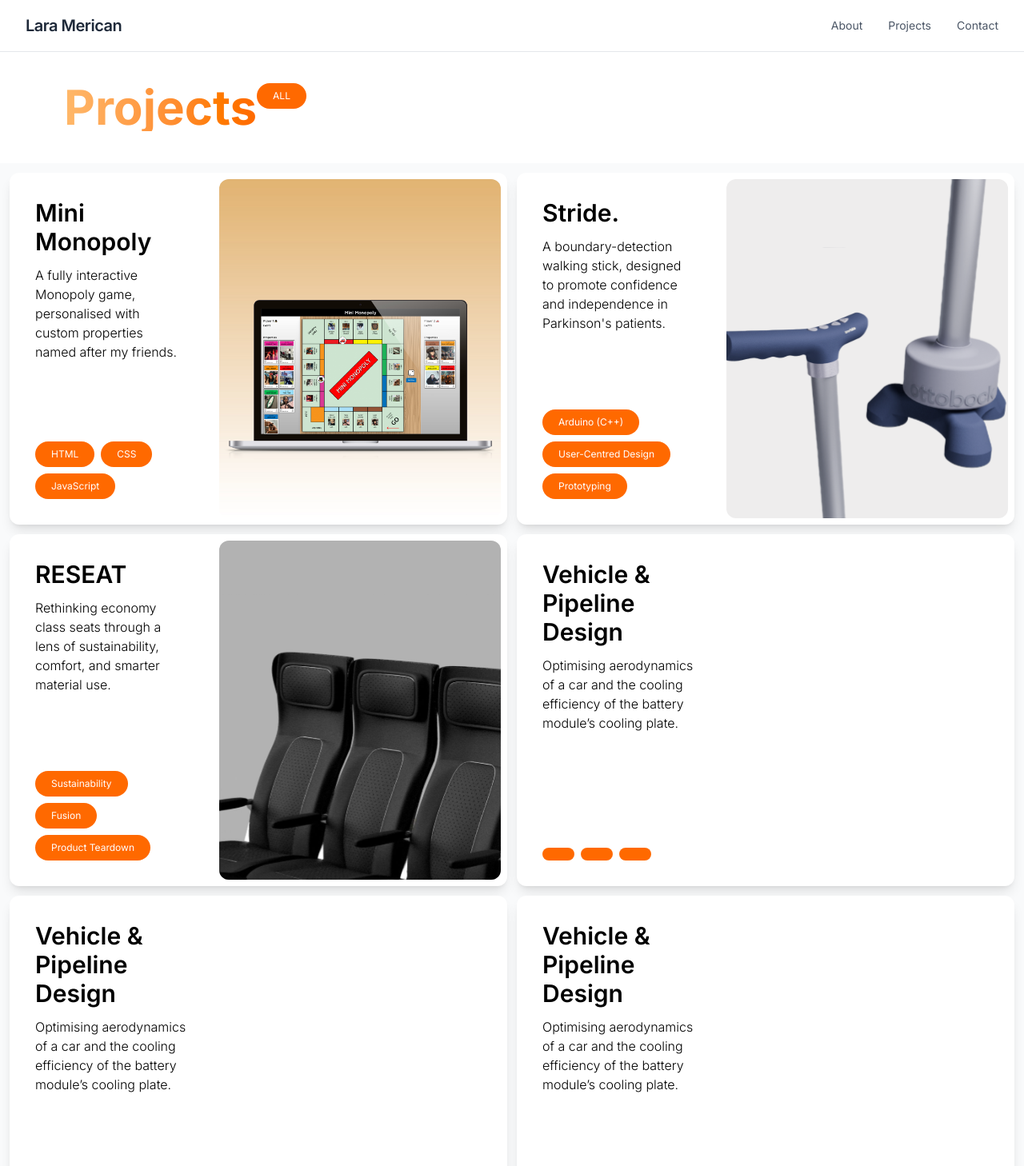
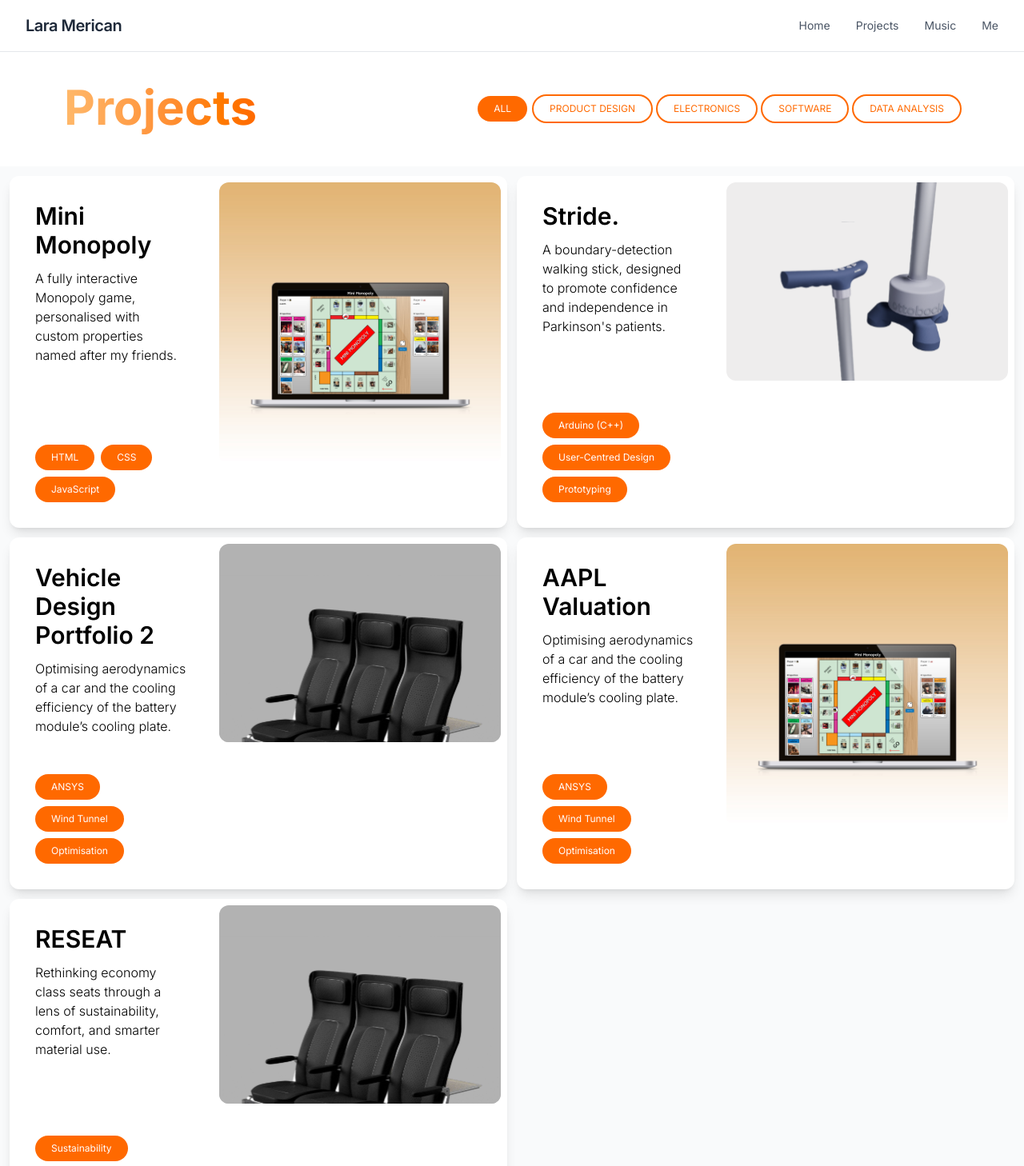
Before and after one commit to larasm192/portfolio-new, a React (Vite) app: page /projects in a window 1280 px wide. Shown: the top 1458 px of the page at 80% size. Built offline with nearby package versions, Linux system fonts and the light colour scheme.

Commit message:
working project filters

```diff
--- a/src/Home.jsx
+++ b/src/Home.jsx
@@ -84,29 +84,23 @@ export default function Home() {
               <ProjectCardv2
                 title="Mini Monopoly"
                 description="A fully interactive Monopoly game, personalised with custom properties named after my friends."
-                link="/Monopoly"
+                link="/monopoly"
                 image={monopolyUrl}
-                skill1="HTML"
-                skill2="CSS"
-                skill3="JavaScript"
+                skills={["HTML", "CSS", "JavaScript"]}
               />
               <ProjectCardv2
                 title="Stride."
                 description="A boundary-detection walking stick, designed to promote confidence and independence in Parkinson's patients."
-                link="/Stride"
+                link="/stride"
                 image={strideUrl}
-                skill1="Arduino (C++)"
-                skill2="User-Centred Design"
-                skill3="Prototyping"
+                skills={["Arduino (C++)", "User-Centred Design", "Prototyping"]}
               />
               <ProjectCardv2
                 title="RESEAT"
                 description="Rethinking economy class seats through a lens of sustainability, comfort, and smarter material use."
-                link="/Reseat"
+                link="/reseat"
                 image={reseatUrl}
-                skill1="Sustainability"
-                skill2="Fusion"
-                skill3="Product Teardown"
+                skills={["Sustainability", "Fusion", "Product Teardown"]}
               />
               <ProjectCard
                 title="Vehicle & Pipeline Design"
--- a/src/Projects.jsx
+++ b/src/Projects.jsx
@@ -1,40 +1,113 @@
 import Navbar from "./components/Navbar.jsx";
-import { motion } from "framer-motion";
+import { motion, AnimatePresence } from "framer-motion";
 import ProjectCardv2 from "./components/ProjectCard-v2.jsx";
 import monopolyUrl from "/mini-monopoly.jpg";
 import strideUrl from "/stride.svg";
 import reseatUrl from "/reseat.svg";
+import { useState } from "react";
+
+const allProjects = [
+  {
+    title: "Mini Monopoly",
+    description:
+      "A fully interactive Monopoly game, personalised with custom properties named after my friends.",
+    link: "/monopoly",
+    image: monopolyUrl,
+    skills: ["HTML", "CSS", "JavaScript"],
+    tags: ["software"],
+  },
+  {
+    title: "Stride.",
+    description:
+      "A boundary-detection walking stick, designed to promote confidence and independence in Parkinson's patients.",
+    link: "/stride",
+    image: strideUrl,
+    skills: ["Arduino (C++)", "User-Centred Design", "Prototyping"],
+    tags: ["product-design", "electronics"],
+  },
+  {
+    title: "Vehicle Design Portfolio 2",
+    description:
+      "Optimising aerodynamics of a car and the cooling efficiency of the battery module’s cooling plate.",
+    link: "/reseat",
+    image: reseatUrl,
+    skills: ["ANSYS", "Wind Tunnel", "Optimisation"],
+    tags: ["product-design", "sustainability"],
+  },
+  {
+    title: "AAPL Valuation",
+    description:
+      "Optimising aerodynamics of a car and the cooling efficiency of the battery module’s cooling plate.",
+    link: "/reseat",
+    image: monopolyUrl,
+    skills: ["ANSYS", "Wind Tunnel", "Optimisation"],
+    tags: ["data-analysis"],
+  },
+  {
+    title: "RESEAT",
+    description:
+      "Rethinking economy class seats through a lens of sustainability, comfort, and smarter material use.",
+    link: "/reseat",
+    image: reseatUrl,
+    skills: ["Sustainability", "Fusion", "Product Teardown"],
+    tags: ["product-design", "sustainability"],
+  },
+];
+
+const categories = [
+  "all",
+  "product-design",
+  "electronics",
+  "software",
+  "data-analysis",
+];
 
 export default function Projects() {
+  const [activeFilter, setActiveFilter] = useState("all");
+
+  const filteredProjects =
+    activeFilter === "all"
+      ? allProjects
+      : allProjects.filter((project) => project.tags.includes(activeFilter));
+
   return (
     <>
       <Navbar />
 
       <main className="pt-16">
-        {/* Hero or intro */}
-        <section className="flex min-h-5 bg-white text-gray-800">
+        <section className="flex" id="all-projects">
           <motion.div
             initial={{ opacity: 0, y: 40 }}
             animate={{ opacity: 1, y: 0 }}
             transition={{ duration: 1 }}
           >
-            {/* Slogan on the left */}
-            <div className="m-10 flex">
-              <h1 className="ml-10 bg-gradient-to-r from-orange-300 to-orange-500 bg-clip-text text-6xl font-bold text-transparent">
+            {/* Title */}
+            <div className="flex h-full w-screen items-center justify-between pt-10 pr-20 pb-10 pl-20">
+              <h1 className="min-h-16 bg-gradient-to-r from-orange-300 to-orange-500 bg-clip-text text-6xl font-bold text-transparent">
                 Projects
               </h1>
-              <div className="flex size-fit items-center justify-between rounded-3xl bg-orange-500 pt-2 pr-5 pb-2 pl-5 text-xs text-white">
-                ALL
+
+              <div className="flex size-fit gap-2">
+                {categories.map((cat) => (
+                  <button
+                    key={cat}
+                    onClick={() => setActiveFilter(cat)}
+                    className={`flex size-fit items-center justify-between rounded-3xl pt-2 pr-5 pb-2 pl-5 text-xs ${
+                      activeFilter === cat
+                        ? "bg-orange-500 text-white"
+                        : "bg-white text-orange-500 outline-2 outline-orange-500 hover:bg-orange-500 hover:text-white"
+                    }`}
+                  >
+                    {cat.replace("-", " ").toUpperCase()}
+                  </button>
+                ))}
               </div>
             </div>
           </motion.div>
         </section>
 
         {/* Project section */}
-        <section
-          id="about"
-          className="flex min-h-auto flex-col items-center justify-center bg-gray-50"
-        >
+        <section className="flex min-h-auto flex-col items-center justify-center bg-gray-50">
           <motion.div
             className="flex w-full flex-col items-center"
             initial={{ opacity: 0, y: 40 }}
@@ -42,50 +115,24 @@ export default function Projects() {
             transition={{ duration: 1 }}
           >
             <div className="mx-auto mt-3 mr-3 mb-3 ml-3 grid border-collapse grid-cols-1 gap-3 sm:grid-cols-2 lg:grid-cols-2">
-              <ProjectCardv2
-                title="Mini Monopoly"
-                description="A fully interactive Monopoly game, personalised with custom properties named after my friends."
-                link="/monopoly"
-                image={monopolyUrl}
-                skill1="HTML"
-                skill2="CSS"
-                skill3="JavaScript"
-              />
-              <ProjectCardv2
-                title="Stride."
-                description="A boundary-detection walking stick, designed to promote confidence and independence in Parkinson's patients."
-                link="/stride"
-                image={strideUrl}
-                skill1="Arduino (C++)"
-                skill2="User-Centred Design"
-                skill3="Prototyping"
-              />
-              <ProjectCardv2
-                title="RESEAT"
-                description="Rethinking economy class seats through a lens of sustainability, comfort, and smarter material use."
-                link="/reseat"
-                image={reseatUrl}
-                skill1="Sustainability"
-                skill2="Fusion"
-                skill3="Product Teardown"
-              />
-              <ProjectCardv2
-                title="Vehicle & Pipeline Design"
-                description="Optimising aerodynamics of a car and the cooling efficiency of the battery module’s cooling plate."
-                link="#"
-              />
-
-              <ProjectCardv2
-                title="Vehicle & Pipeline Design"
-                description="Optimising aerodynamics of a car and the cooling efficiency of the battery module’s cooling plate."
-                link="#"
-              />
-
-              <ProjectCardv2
-                title="Vehicle & Pipeline Design"
-                description="Optimising aerodynamics of a car and the cooling efficiency of the battery module’s cooling plate."
-                link="#"
-              />
+              <AnimatePresence mode="wait">
+                {filteredProjects.map((project) => (
+                  <motion.div
+                    key={`${project.title}-${activeFilter}`} // Use a unique key
+                    initial={{ opacity: 0, y: 10 }}
+                    animate={{ opacity: 1, y: 0 }}
+                    transition={{ duration: 0.7 }}
+                  >
+                    <ProjectCardv2
+                      title={project.title}
+                      description={project.description}
+                      link={project.link}
+                      image={project.image}
+                      skills={project.skills}
+                    />
+                  </motion.div>
+                ))}
+              </AnimatePresence>
             </div>
 
             <a
--- a/src/components/Navbar.jsx
+++ b/src/components/Navbar.jsx
@@ -4,20 +4,26 @@ export default function Navbar() {
       <div className="mx-auto max-w-7xl px-4 sm:px-6 lg:px-8">
         <div className="flex h-16 items-center justify-between">
           {/* Logo / Name */}
-          <div className="text-xl font-semibold tracking-tight text-gray-800">
+          <a
+            className="text-xl font-semibold tracking-tight text-gray-800"
+            href="/"
+          >
             Lara Merican
-          </div>
+          </a>
 
           {/* Navigation links */}
           <div className="hidden space-x-8 text-sm text-gray-600 md:flex">
-            <a href="#about" className="transition hover:text-black">
-              About
+            <a href="/" className="transition hover:text-black">
+              Home
             </a>
-            <a href="#projects" className="transition hover:text-black">
+            <a href="/projects" className="transition hover:text-black">
               Projects
             </a>
-            <a href="#contact" className="transition hover:text-black">
-              Contact
+            <a href="/music" className="transition hover:text-black">
+              Music
+            </a>
+            <a href="/me" className="transition hover:text-black">
+              Me
             </a>
           </div>
         </div>
--- a/src/components/ProjectCard-v2.jsx
+++ b/src/components/ProjectCard-v2.jsx
@@ -1,9 +1,7 @@
 export default function ProjectCardv2({
   title,
   description,
-  skill1,
-  skill2,
-  skill3,
+  skills = [],
   link,
   image,
 }) {
@@ -22,13 +20,13 @@ export default function ProjectCardv2({
           </div>
           <div className="flex flex-wrap gap-2">
             <div className="flex size-fit items-center justify-between rounded-3xl bg-orange-500 pt-2 pr-5 pb-2 pl-5 text-xs text-white">
-              {skill1}
+              {skills[0]}
             </div>
             <div className="flex size-fit items-center justify-between rounded-3xl bg-orange-500 pt-2 pr-5 pb-2 pl-5 text-xs text-white">
-              {skill2}
+              {skills[1]}
             </div>
             <div className="flex size-fit items-center justify-between rounded-3xl bg-orange-500 pt-2 pr-5 pb-2 pl-5 text-xs text-white">
-              {skill3}
+              {skills[2]}
             </div>
           </div>
         </div>
```
